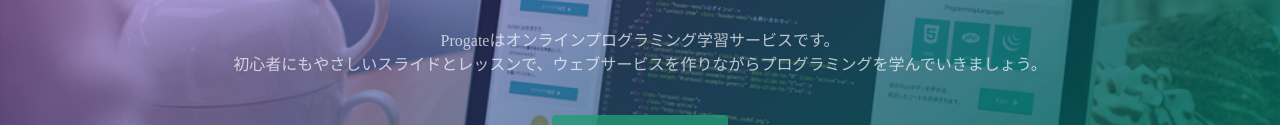
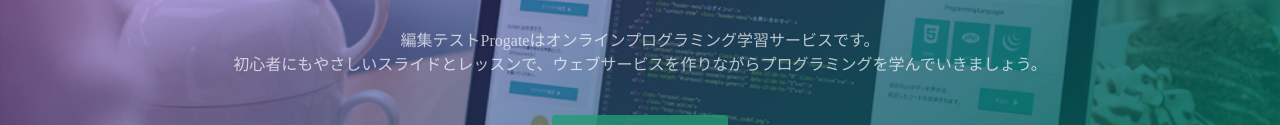
Before and after one commit to tyone316/tyone316.github.io, a plain HTML site: page index.html in a window 1280 px wide. Shown: the part 317-442 px from the top of the page. Drawn offline with Linux system fonts and the light colour scheme.

Commit message:
Update index.html

```diff
--- a/index.html
+++ b/index.html
@@ -24,7 +24,7 @@
   <div class="top-wrapper">
     <div class="container">
       <h1>LEARN TO CODE.<br>LEARN TO BE CREATIVE.</h1>
-      <p>Progateはオンラインプログラミング学習サービスです。<br>初心者にもやさしいスライドとレッスンで、ウェブサービスを作りながらプログラミングを学んでいきましょう。</p>
+      <p>編集テストProgateはオンラインプログラミング学習サービスです。<br>初心者にもやさしいスライドとレッスンで、ウェブサービスを作りながらプログラミングを学んでいきましょう。</p>
       <div class="btn-wrapper">
         <a href="#" class="btn signup">新規登録はこちら</a>
         <p>or</p>
```
